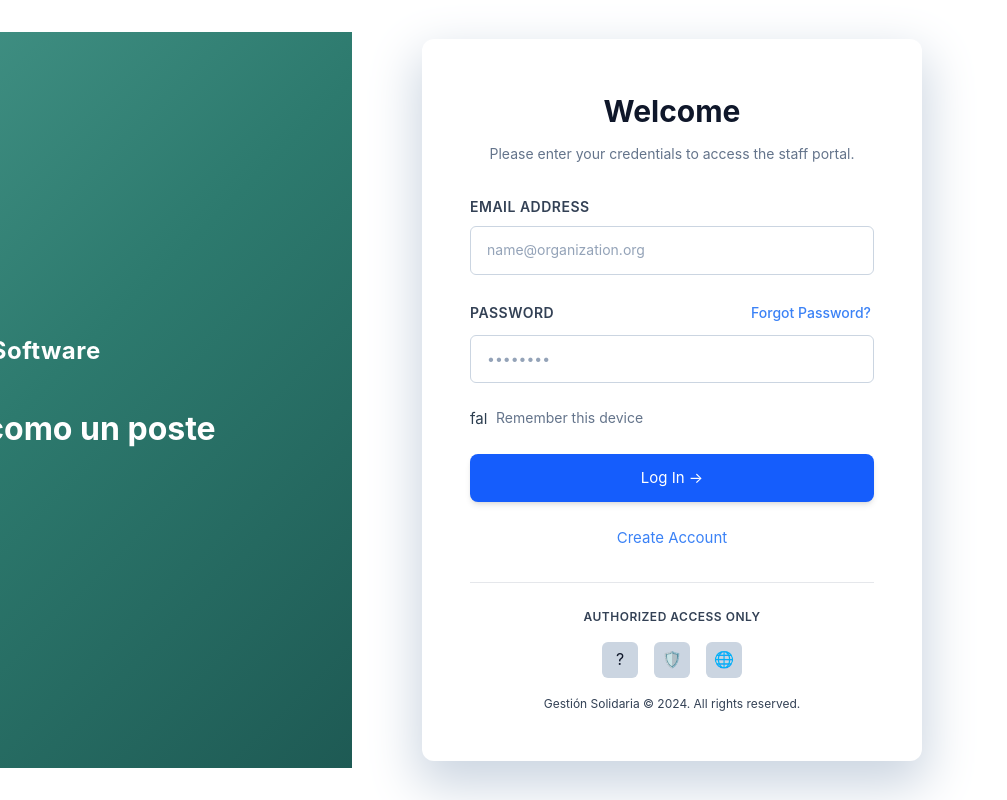
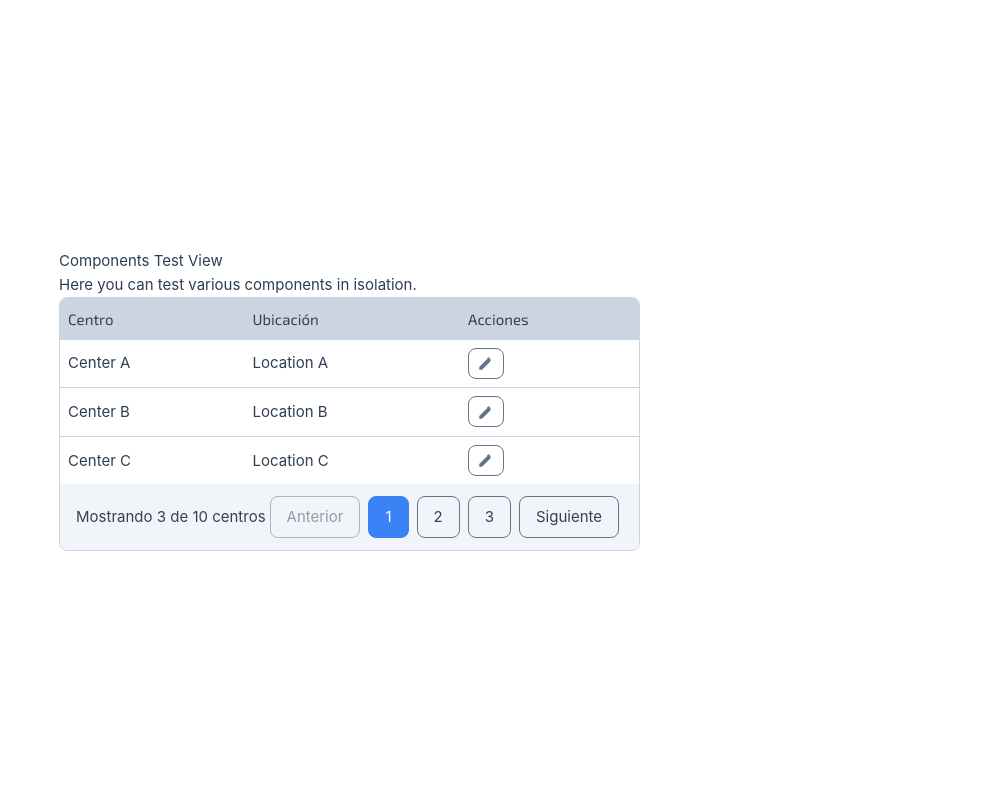
Before and after one commit to ComfyPenguin/Forget-me-now, a Vue app in the folder frontend/RemmyAdmin/: page /test in a window 1280 px wide. Before the commit this address led to /login. Shown: the whole page, without its empty margins (0-1007 px from the left). Built offline with nearby package versions, Linux system fonts and the light colour scheme; the HTML template or start-up script is replaced by a standard one.

Commit message:
CentersList component (WIP)

```diff
--- a/frontend/RemmyAdmin/src/components/gestion/centersList.vue
+++ b/frontend/RemmyAdmin/src/components/gestion/centersList.vue
@@ -1,66 +1,217 @@
 <template>
-  <div class="overflow-x-auto mx-auto max-w-5xl">
-  <table class="min-w-full divide-y divide-gray-200 dark:divide-gray-700 bg-white dark:bg-gray-800 shadow-sm rounded-xl overflow-hidden">
-    <thead class="bg-gray-50 dark:bg-gray-700">
-      <tr>
-        <th scope="col" class="px-6 py-4 text-left text-sm font-semibold text-gray-900 dark:text-gray-100 uppercase tracking-wider">
-          Center Name
-        </th>
-        <th scope="col" class="px-6 py-4 text-left text-sm font-semibold text-gray-900 dark:text-gray-100 uppercase tracking-wider">
-          Location
-        </th>
-        <th scope="col" class="px-6 py-4 text-left text-sm font-semibold text-gray-900 dark:text-gray-100 uppercase tracking-wider">
-          Actions
-        </th>
+  <div div class="centers-list-wraper">
+    <table>
+      <thead class="thead-style extra-bold">
+        <tr class="exo-font ">
+          <th>Centro</th>
+          <th>Ubicación</th>
+          <th>Acciones</th>
         </tr>
       </thead>
-    <tbody class="divide-y divide-gray-200 dark:divide-gray-700 bg-white dark:bg-gray-800">
-      <tr
-        v-for="center in centers"
-        :key="center.id"
-        class="hover:bg-gray-50 dark:hover:bg-gray-700/50 transition-colors duration-150"
-      >
-        <td class="px-6 py-4 whitespace-nowrap text-sm font-medium text-gray-900 dark:text-gray-100">
-          {{ center.name }}
-        </td>
-        <td class="px-6 py-4 whitespace-nowrap text-sm text-gray-500 dark:text-gray-400">
-          {{ center.location }}
-        </td>
-        <td class="px-6 py-4 whitespace-nowrap text-sm font-medium">
-          <!-- Descomenta cuando lo necesites -->
-          <!--
-          <button
-            @click="editCenter(center.id)"
-            class="text-indigo-600 dark:text-indigo-400 hover:text-indigo-900 dark:hover:text-indigo-300 mr-4 transition"
-          >
-            Edit
+      <tbody>
+        <tr v-for="center in pagedCenters" :key="center.id">
+          <td>{{ center.name }}</td>
+          <td>{{ center.location }}</td>
+          <td>
+            <button class="action-btn" @click="editCenter(center.id)" aria-label="Editar centro">
+              <svg class="action-icon" viewBox="0 0 24 24" aria-hidden="true">
+                <path d="M3 17.25V21h3.75L17.8 9.94l-3.75-3.75L3 17.25Zm14.7-9.45a1 1 0 0 0 0-1.41l-1.59-1.59a1 1 0 0 0-1.41 0l-1.5 1.5 3.75 3.75 1.5-1.5Z"/>
+              </svg>
             </button>
-          <button
-            @click="deleteCenter(center.id)"
-            class="text-red-600 dark:text-red-400 hover:text-red-900 dark:hover:text-red-300 transition"
-          >
-            Delete
-          </button>
-          -->
-          <span class="text-gray-400 dark:text-gray-500 italic">Actions coming soon</span>
           </td>
         </tr>
       </tbody>
     </table>
-
-  <!-- Mensaje si no hay datos -->
-  <div v-if="!centers?.length" class="text-center py-12 text-gray-500 dark:text-gray-400">
-    No centers found.
+  <!-- Paginación de la tabla -->
+  <div class='flex items-space justify-between mt-4 navbar'>
+    <div class='navbar-text'>
+      <p>Mostrando <strong>{{ showingEntries }}</strong> centros </p>
+    </div>
+    <div class="navbuttons-wrapper top-4">
+    <button class="navbutton" @click="prevPage" :disabled="currentPage === 1">Anterior</button>
+    <span>
+      <button
+        v-for="page in visiblePages"
+        :key="page"
+        @click="currentPage = page"
+        :class="['navbutton', { active: currentPage === page }]"
+      >
+        {{ page }}
+      </button>
+    </span>
+    <button class="navbutton" @click="nextPage" :disabled="currentPage === totalPages">Siguiente</button>
+    </div>
   </div>
   </div>
 </template>
 
 <script setup lang="ts">
+import { ref , computed} from 'vue'
 
-const centers = [
-  { id: 1, name: 'Center A', location: 'Location A' },
-  { id: 2, name: 'Center B', location: 'Location B' },
-  { id: 3, name: 'Center C', location: 'Location C' },
-];
+class Center {
+  constructor(
+    public id: number,
+    public name: string,
+    public location: string
+  ) {}
+}
+
+const centers = ref<Center[]>([
+  new Center(1, 'Center A', 'Location A'),
+  new Center(2, 'Center B', 'Location B'),
+  new Center(3, 'Center C', 'Location C'),
+  new Center(4, 'Center D', 'Location D'),
+  new Center(5, 'Center E', 'Location E'),
+  new Center(6, 'Center F', 'Location F'),
+  new Center(7, 'Center G', 'Location G'),
+  new Center(8, 'Center H', 'Location H'),
+  new Center(9, 'Center I', 'Location I'),
+  new Center(10, 'Center J', 'Location J'),
+]);
+
+const currentPage = ref(1);
+const rowsPerPage = 3;
+const totalPages = computed(() => Math.ceil(centers.value.length / rowsPerPage));
+const visiblePages = computed(() => {
+  const total = totalPages.value;
+  if (total <= 3) return Array.from({ length: total }, (_, i) => i + 1);
+  const start = Math.min(Math.max(currentPage.value - 1, 1), total - 2);
+  return [start, start + 1, start + 2];
+});
+
+const showingEntries = computed(() => {
+  return `${pagedCenters.value.length} de ${centers.value.length}`;
+});
+
+const pagedCenters = computed(() => {
+  const start = (currentPage.value - 1) * rowsPerPage;
+  return centers.value.slice(start, start + rowsPerPage);
+});
+
+// Pagination methods
+function prevPage() {
+  if (currentPage.value > 1) currentPage.value--;
+}
+function nextPage() {
+  if (currentPage.value < totalPages.value) currentPage.value++;
+}
+
+// Actions
+function editCenter(id: number) {
+  // TODO: route to edit page using center id
+  console.info(`Edit center with id: ${id}`);
+}
+
 
 </script>
+<style scoped>
+@import url('https://fonts.googleapis.com/css2?family=Exo+2:ital,wght@0,100..900;1,100..900&display=swap');
+
+.centers-list-wraper {
+  border: 1px solid var(--neutral-light);
+  border-radius: 8px;
+  background-color: var(--background);
+  overflow: hidden;
+  overflow-x: auto;
+}
+
+.exo-font {
+  font-family: 'Exo 2', sans-serif;
+  font-weight: 800;
+
+}
+
+th, td {
+  text-align: left;
+  border-top: var(--neutral-light) 0.25px solid;
+  padding: 12px 16px;
+  padding: 8px;
+}
+
+table {
+  margin: 0;
+  width: 100%;
+  border-collapse: collapse;
+}
+
+.thead-style {
+  font-family: Exo 2, sans-serif;
+  background-color: var(--neutral-light);
+  font-weight: 600;
+  color: var(--neutral-dark);
+
+}
+
+.navbar{
+  display: flex;
+  flex-direction: row;
+  align-items: center;
+  justify-content: space-between;
+  padding: 0.75rem 1rem;
+  margin-top: 0;
+  background-color: var(--background-alt);
+}
+
+.navbar-text {
+  font-family: Exo 2, sans-serif;
+  font-weight: 500;
+  color: var(--neutral-dark);
+  text-align: left;
+}
+
+.navbuttons-wrapper {
+  display: flex;
+  justify-content: flex-end;
+}
+
+.navbutton.active {
+  background: var(--primary);
+  color: var(--background);
+  border-color: var(--primary);
+}
+
+.navbutton:hover:not(:disabled) {
+  background: var(--primary);
+  color: var(--background);
+  border-color: var(--primary);
+}
+
+.navbutton {
+  background: transparent;
+  color: var(--neutral-dark);
+  border: 1px solid var(--neutral);
+  border-radius: 8px;
+  padding: 0.5rem 1rem;
+  margin: 0 0.25rem;
+  cursor: pointer;
+  transition: background-color 0.2s, color 0.2s, border-color 0.2s;
+}
+
+.navbutton:disabled {
+  opacity: 0.5;
+  cursor: not-allowed;
+}
+
+.action-btn {
+  background: transparent;
+  border: 1px solid var(--neutral);
+  color: var(--neutral);
+  border-radius: 8px;
+  padding: 0.35rem 0.5rem;
+  cursor: pointer;
+  display: inline-flex;
+  align-items: center;
+  justify-content: center;
+}
+
+.action-btn:hover {
+  border-color: var(--neutral-dark);
+  color: var(--neutral-dark);
+}
+
+.action-icon {
+  width: 18px;
+  height: 18px;
+  fill: currentColor;
+}
+</style>
--- a/frontend/RemmyAdmin/src/router/index.ts
+++ b/frontend/RemmyAdmin/src/router/index.ts
@@ -1,9 +1,9 @@
 import { createRouter, createWebHistory } from 'vue-router'
-import HomeView from '../views/HomeView.vue'
 import LoginView from '@/views/loginView.vue'
 import GestionPanelView from '@/views/gestionPanelView.vue'
 import NewCenterView from '@/views/NewCenterView.vue'
 import RegisterView from '@/views/registerView.vue'
+import ComponentsTestView from '@/views/componentsTestView.vue'
 
 const router = createRouter({
   history: createWebHistory(import.meta.env.BASE_URL),
@@ -29,6 +29,11 @@ const router = createRouter({
       component: RegisterView,
     },
     {
+      path: '/test',
+      name: 'test',
+      component: ComponentsTestView,
+    },
+    {
       path: '/:pathMatch(.*)*',
       redirect: '/login'
     }
--- /dev/null
+++ b/frontend/RemmyAdmin/src/views/componentsTestView.vue
@@ -0,0 +1,20 @@
+<template>
+  <div>
+    <div class="components-test-view">
+      <h1>Components Test View</h1>
+      <div class="components-list">
+        <p>Here you can test various components in isolation.</p>
+        <CentersList />
+      </div>
+    </div>
+  </div>
+</template>
+
+<script setup lang="ts">
+import CentersList from '@/components/gestion/centersList.vue';
+
+</script>
+
+<style scoped>
+
+</style>
--- a/frontend/RemmyAdmin/src/views/gestionPanelView.vue
+++ b/frontend/RemmyAdmin/src/views/gestionPanelView.vue
@@ -9,9 +9,9 @@ const handleClick = () => {
 </script>
 
 <template>
-    <div class="gestion-panel">
+    <div>
         <h1>Gestion Panel</h1>
-        <BaseButton variant="primary" @click="handleClick, $router.push('/CreateCenter')" >
+        <BaseButton variant="primary" :animation-enabled=true @click="handleClick, $router.push('/CreateCenter')" >
             Nuevo Centro
         </BaseButton>
     </div>
@@ -22,11 +22,15 @@ const handleClick = () => {
 </template>
 
 <style scoped>
-.gestion-panel {
-    padding: 20px;
-}
-
-.gestion-panel h1 {
-    margin-bottom: 20px;
+.gestion-panel-container {
+  position: fixed;
+  top: 0;
+  left: 0;
+  right: 0;
+  bottom: 0;
+  width: 100vw;
+  height: 100vh;
+  overflow: auto;
+  z-index: 100;
 }
 </style>
```
Lines whose indentation alone changed are shown as unchanged.
